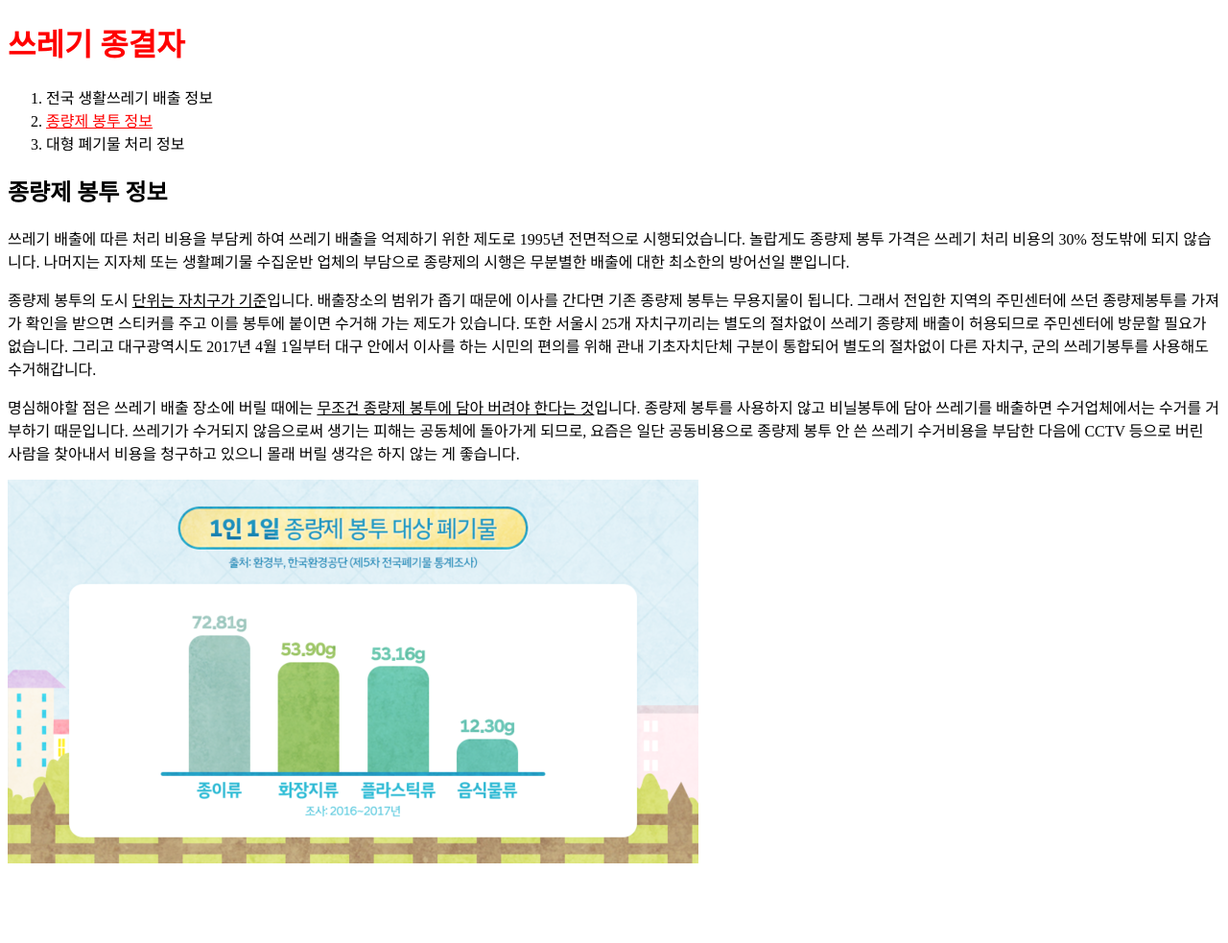
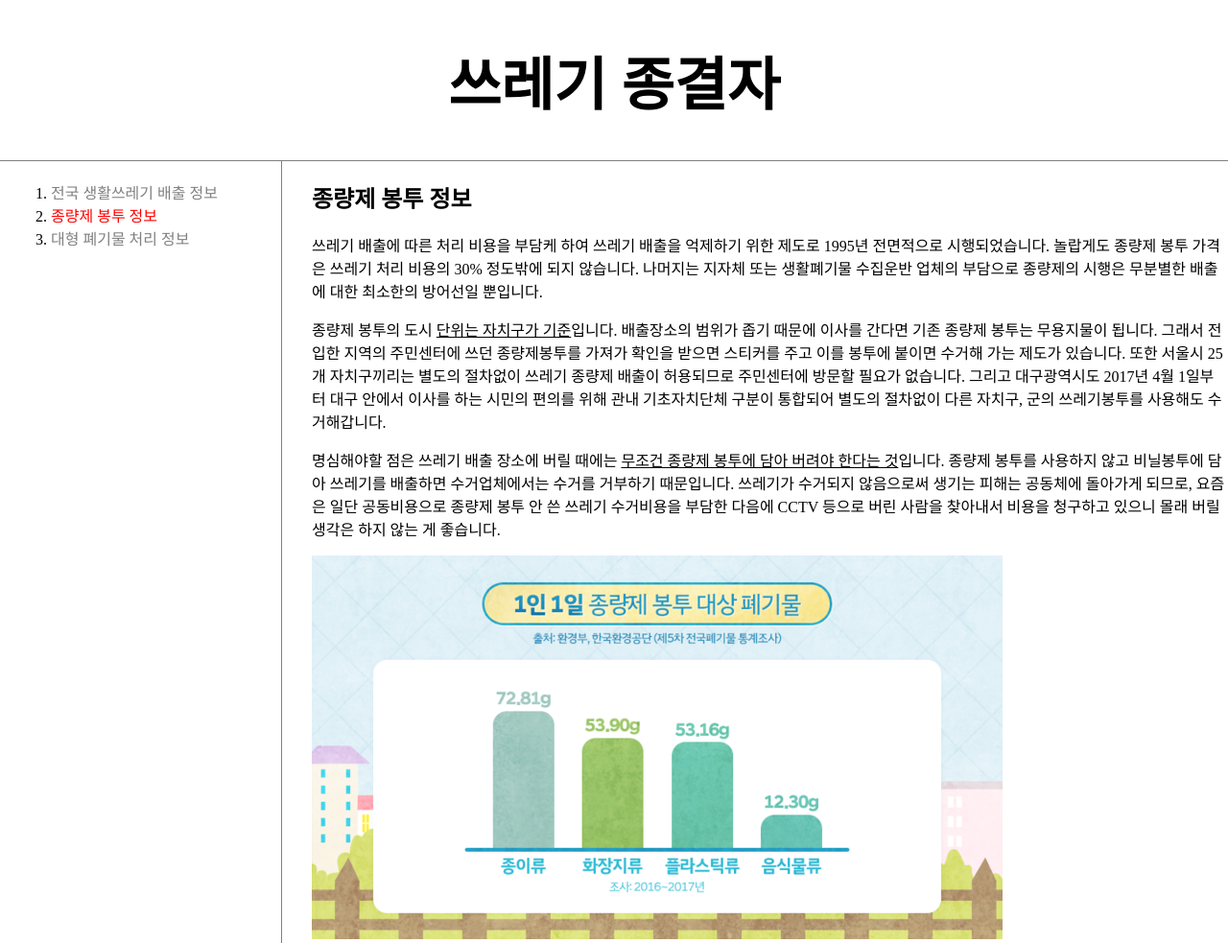
Before and after one commit to Seojinlucia/trash, a plain HTML site: page 2.html in a window 1280 px wide. Shown: the whole page at 96% size. Before the commit the page ends 920 px from the top, so only its background shows below. Drawn offline with Linux system fonts and the light colour scheme; a script that the page names is missing.

Commit message:
Add files via upload

```diff
--- a/2.html
+++ b/2.html
@@ -4,22 +4,58 @@
 <title>TRASH1 - plasticbag</title>
 <meta charset="utf-8">
 <style>
+
+ body{
+   margin:0;
+ }
  a {
    color:black;
     text-decoration: none;
+ }
+ .saw {
+   color: gray;
+ }
+ #active{
+   color : red;
+ }
+ h1{
+   font-size: 60px;
+   text-align: center;
+   border-bottom: 1px solid gray;
+   margin:0;
+   padding: 40px;
+ }
+ol{
+  border-right: 1px solid gray;
+  width:220px;
+  padding:20px;
+  margin-top: 0;
+  margin-left: 20px;
+}
+#grid{
+  display: grid;
+  grid-template-columns: 300px 1fr;
+}
+#grid ol{
+  padding-left: 33px;
+}
+#grid #article{
+  padding-left: 25px;
 }
 </style>
 
 </head>
 
 <body>
-  <h1><a href="index.html"><font color="red"> 쓰레기 종결자</font></a></h1>
+  <h1><a href="index.html"> 쓰레기 종결자</a></h1>
+  <div id="grid">
     <ol>
-    <li><a href="1.html"> 전국 생활쓰레기 배출 정보</a></li>
+      <li><a href="1.html"class = "saw"> 전국 생활쓰레기 배출 정보</a></li>
       <li><a href="2.html"
-        style="color:red;text-decoration:underline"> 종량제 봉투 정보</a></li>
-    <li><a href="3.html"> 대형 폐기물 처리 정보</a></li>
+          class="saw "id="active"> 종량제 봉투 정보</a></li>
+      <li><a href="3.html"class = "saw"> 대형 폐기물 처리 정보</a></li>
     </ol>
+    <div id="article">
 
       <h2>종량제 봉투 정보</h2>
       <p>쓰레기 배출에 따른 처리 비용을 부담케 하여 쓰레기 배출을 억제하기 위한 제도로 1995년 전면적으로 시행되었습니다.
@@ -40,6 +76,8 @@
      <img src="jongrangjae.png" wiidth="100%">
 
      <p>
+    </div>
+  </div>
 
 
 
```
Also changed, not shown: 1.html (+44 -5 lines), 3.html (+45 -5 lines), index.html (+11 -6 lines). Lines whose indentation alone changed are shown as unchanged.
